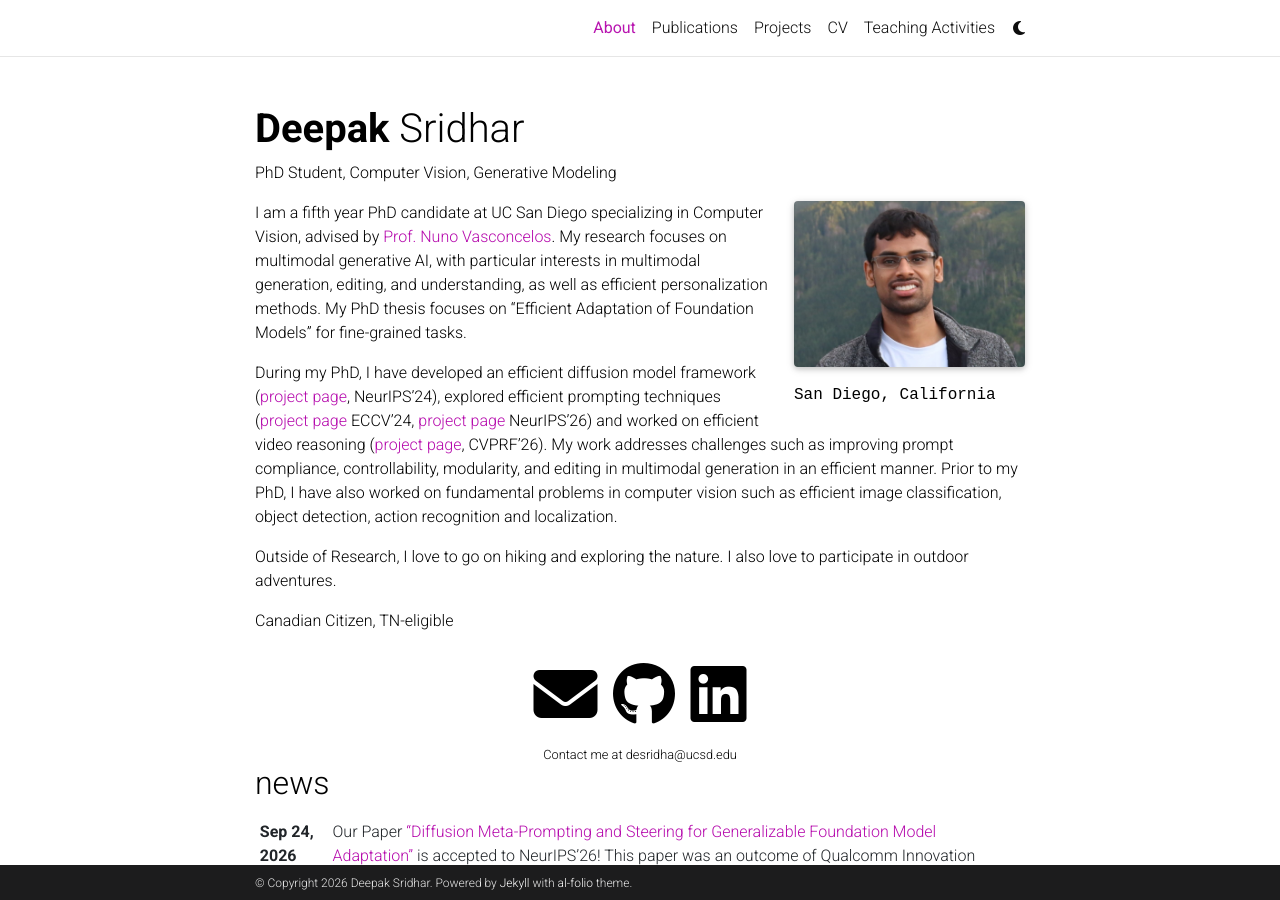
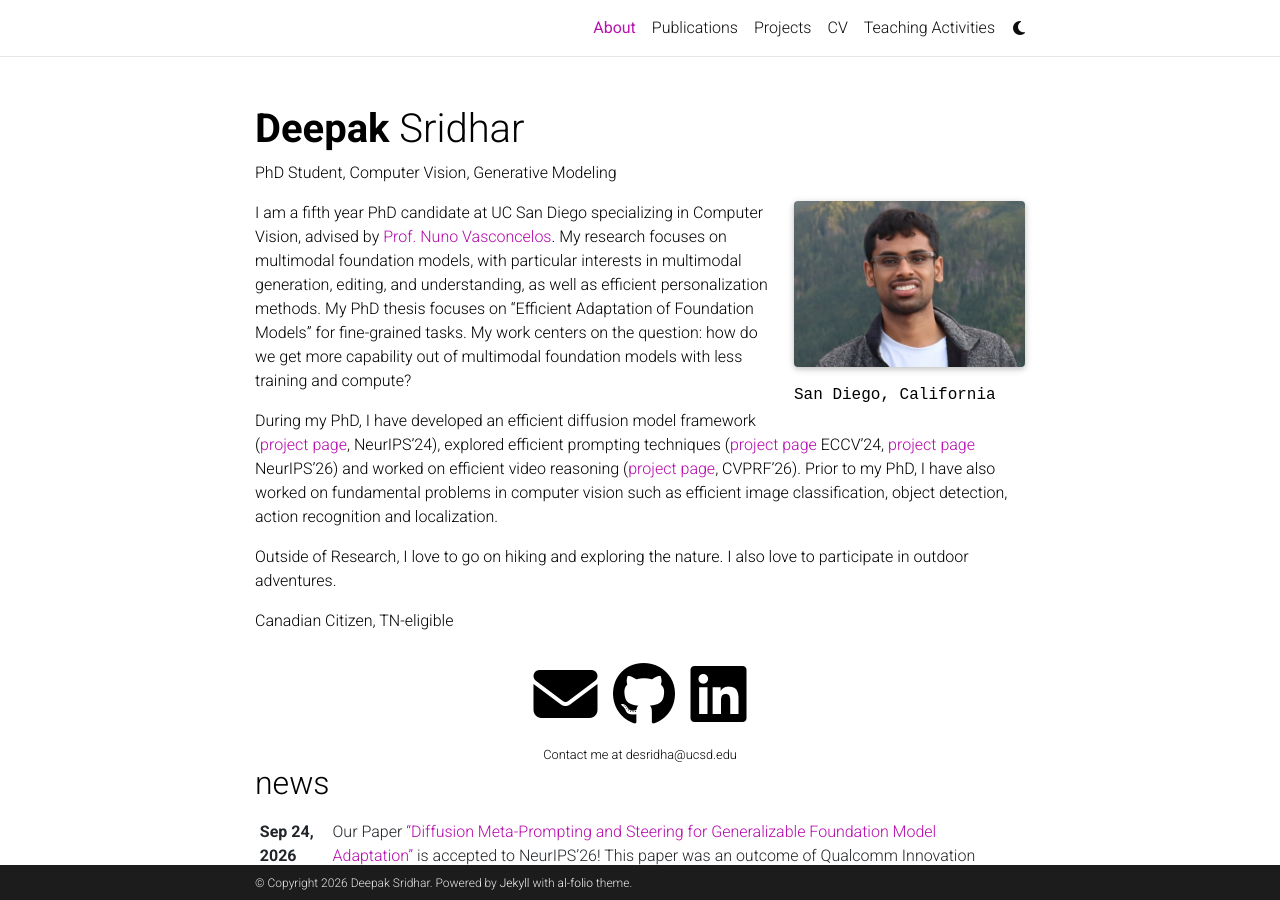
Before and after one commit to DeepakSridhar/deepaksridhar.github.io, a Jekyll site: the page built from _pages/about.md, in a window 1280 px wide and 900 px high. Built offline with Jekyll 4.4.1, drawn with Linux system fonts in a browser that asks for light colours; full-size pictures stand in for the smaller copies a plugin makes; emoji names are drawn with the system emoji font; comment, search, counter and statistics services are not loaded; a style sheet for code colours, icons or effects is not loaded.

Commit message:
Update Bio

```diff
--- a/_pages/about.md
+++ b/_pages/about.md
@@ -17,9 +17,9 @@
 social: true  # includes social icons at the bottom of the page
 ---
 
-I am a fifth year PhD candidate at UC San Diego specializing in Computer Vision, advised by [Prof. Nuno Vasconcelos](http://www.svcl.ucsd.edu/people/nuno/). My research focuses on multimodal generative AI, with particular interests in multimodal generation, editing, and understanding, as well as efficient personalization methods. My PhD thesis focuses on "Efficient Adaptation of Foundation Models" for fine-grained tasks.
+I am a fifth year PhD candidate at UC San Diego specializing in Computer Vision, advised by [Prof. Nuno Vasconcelos](http://www.svcl.ucsd.edu/people/nuno/). My research focuses on multimodal foundation models, with particular interests in multimodal generation, editing, and understanding, as well as efficient personalization methods. My PhD thesis focuses on "Efficient Adaptation of Foundation Models" for fine-grained tasks. My work centers on the question: how do we get more capability out of multimodal foundation models with less training and compute?
 
-During my PhD, I have developed an efficient diffusion model framework ([project page](https://deepaksridhar.github.io/factorgraphdiffusion.github.io/), NeurIPS’24), explored efficient prompting techniques ([project page](https://deepaksridhar.github.io/promptsliders.github.io/) ECCV’24, [project page](https://deepaksridhar.github.io/dmp.github.io/) NeurIPS'26) and worked on efficient video reasoning ([project page](https://deepaksridhar.github.io/vreason.github.io/), CVPRF'26). My work addresses challenges such as improving prompt compliance, controllability, modularity, and editing in multimodal generation in an efficient manner. Prior to my PhD, I have also worked on fundamental problems in computer vision such as efficient image classification, object detection, action recognition and localization.
+During my PhD, I have developed an efficient diffusion model framework ([project page](https://deepaksridhar.github.io/factorgraphdiffusion.github.io/), NeurIPS’24), explored efficient prompting techniques ([project page](https://deepaksridhar.github.io/promptsliders.github.io/) ECCV’24, [project page](https://deepaksridhar.github.io/dmp.github.io/) NeurIPS'26) and worked on efficient video reasoning ([project page](https://deepaksridhar.github.io/vreason.github.io/), CVPRF'26). Prior to my PhD, I have also worked on fundamental problems in computer vision such as efficient image classification, object detection, action recognition and localization.
 <!-- My recent work is an efficient diffusion model framework ([link](https://deepaksridhar.github.io/factorgraphdiffusion.github.io/)) that offers high prompt compliance, controllability, modularity, editing and applicability to multimodal content generation (video, audio and 3D), understanding and editing. Previously, I have worked on some fundamental vision problems such as efficient classification and detection in images and videos. -->
 
 Outside of Research, I love to go on hiking and exploring the nature. I also love to participate in outdoor adventures.
```
